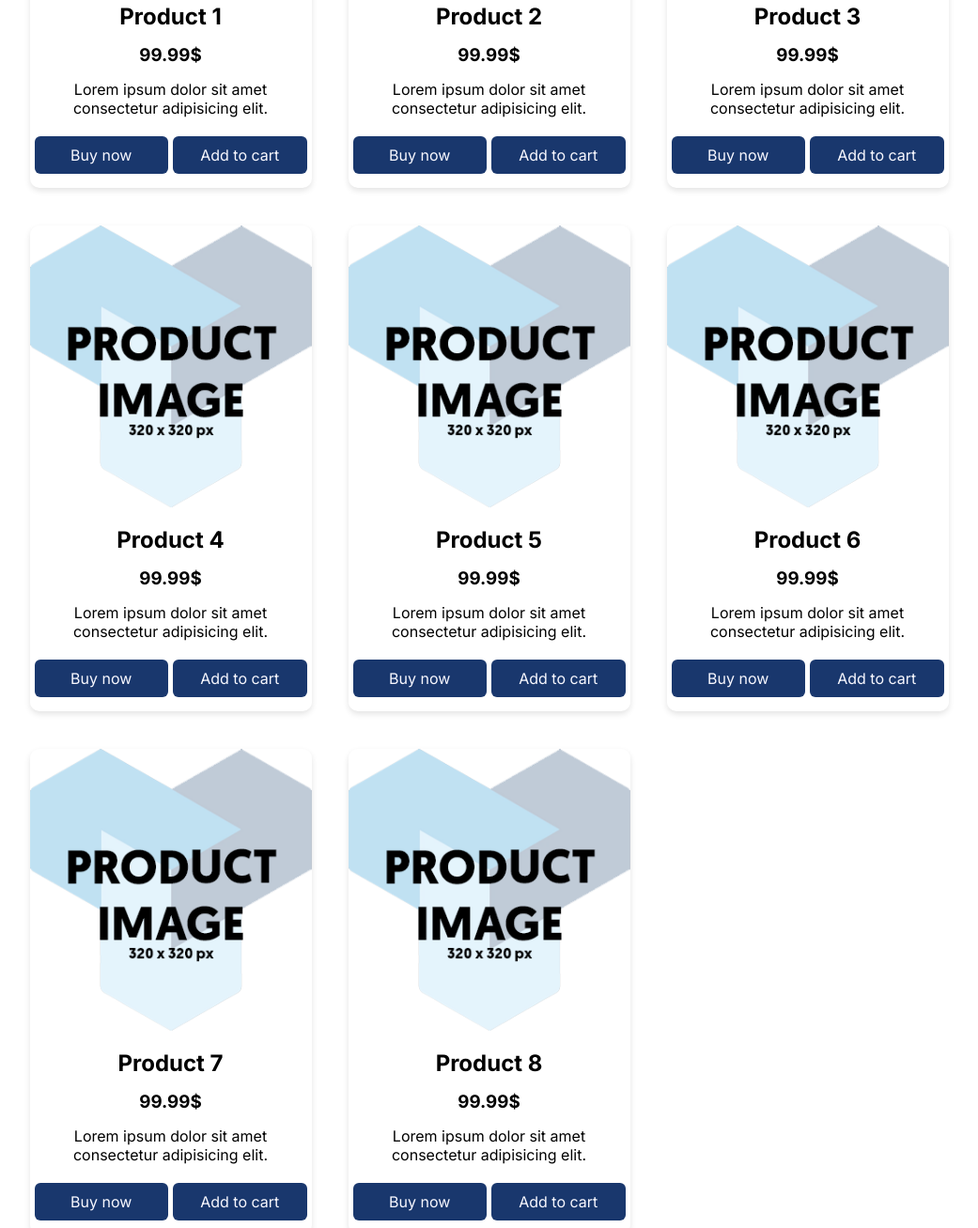
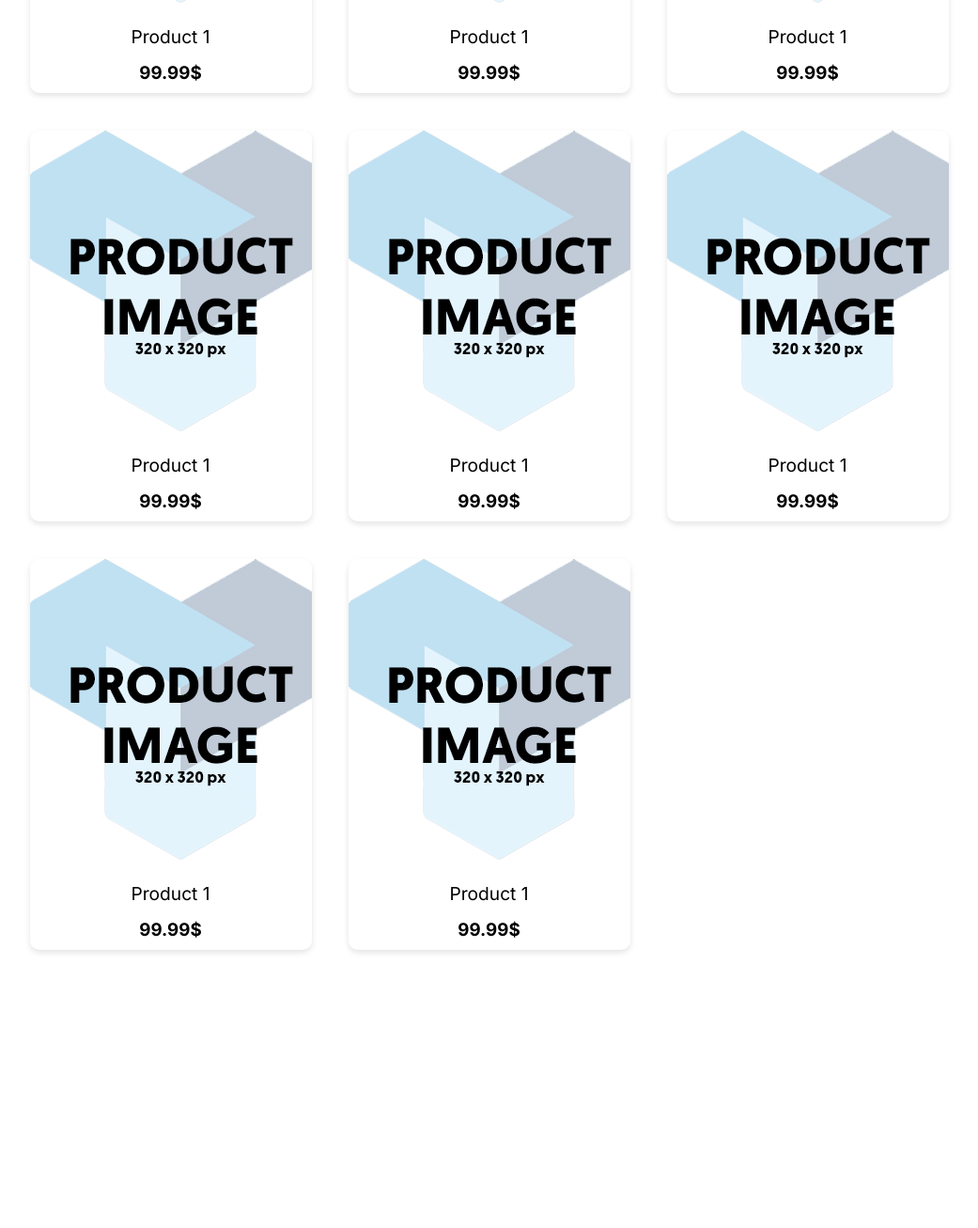
Before and after one commit to sedc-codecademy/sp2023-cp02-dsw-1, a website: page Category layout design/index.html in a window 1280 px wide. Shown: the part 520-1827 px from the top of the page at 94% size, without its empty margins (120-1161 px from the left). After the commit the page ends 1581 px from the top, so only its background shows below. Drawn offline with Linux system fonts and the light colour scheme.

Commit message:
Design change for category page layout

```diff
--- a/Category layout design/index.html
+++ b/Category layout design/index.html
@@ -160,98 +160,75 @@
 		<h1 class="category-h1">Category name</h1>
 		<div class="card-section">
 		<div class="product-card">
+      <div class="product-card-header">
         <img src="../images/product_image.png"></img>
+      </div>
 			<div class="product-card-details">
-				<h2>Product 1</h2>
+				<p>Product 1</h>
 				<h3>99.99$</h3>
-				<p>Lorem ipsum dolor sit amet consectetur adipisicing elit.</p>
-				<div class="product-buttons">
-					<button >Buy now</button>
-					<button>Add to cart</button>
-				</div>
 		</div>
 		  </div>
       <div class="product-card">
+        <div class="product-card-header">
           <img src="../images/product_image.png"></img>
+        </div>
         <div class="product-card-details">
-				<h2>Product 2</h2>
+          <p>Product 1</p>
           <h3>99.99$</h3>
-				<p>Lorem ipsum dolor sit amet consectetur adipisicing elit.</p>
-				<div class="product-buttons">
-					<button >Buy now</button>
-					<button>Add to cart</button>
-				</div>
       </div>
         </div>
         <div class="product-card">
+          <div class="product-card-header">
             <img src="../images/product_image.png"></img>
+          </div>
           <div class="product-card-details">
-				<h2>Product 3</h2>
+            <p>Product 1</p>
             <h3>99.99$</h3>
-				<p>Lorem ipsum dolor sit amet consectetur adipisicing elit.</p>
-				<div class="product-buttons">
-					<button >Buy now</button>
-					<button>Add to cart</button>
-				</div>
         </div>
           </div>
           <div class="product-card">
+            <div class="product-card-header">
               <img src="../images/product_image.png"></img>
+            </div>
             <div class="product-card-details">
-				<h2>Product 4</h2>
+              <p>Product 1</p>
               <h3>99.99$</h3>
-				<p>Lorem ipsum dolor sit amet consectetur adipisicing elit.</p>
-				<div class="product-buttons">
-					<button >Buy now</button>
-					<button>Add to cart</button>
-				</div>
           </div>
             </div>
             <div class="product-card">
+              <div class="product-card-header">
                 <img src="../images/product_image.png"></img>
+              </div>
               <div class="product-card-details">
-				<h2>Product 5</h2>
+                <p>Product 1</p>
                 <h3>99.99$</h3>
-				<p>Lorem ipsum dolor sit amet consectetur adipisicing elit.</p>
-				<div class="product-buttons">
-					<button >Buy now</button>
-					<button>Add to cart</button>
-				</div>
             </div>
               </div>
               <div class="product-card">
+                <div class="product-card-header">
                   <img src="../images/product_image.png"></img>
+                </div>
                 <div class="product-card-details">
-				<h2>Product 6</h2>
+                  <p>Product 1</p>
                   <h3>99.99$</h3>
-				<p>Lorem ipsum dolor sit amet consectetur adipisicing elit.</p>
-				<div class="product-buttons">
-					<button >Buy now</button>
-					<button>Add to cart</button>
-				</div>
               </div>
                 </div>
                 <div class="product-card">
+                  <div class="product-card-header">
                     <img src="../images/product_image.png"></img>
+                  </div>
                   <div class="product-card-details">
-				<h2>Product 7</h2>
+                    <p>Product 1</p>
                     <h3>99.99$</h3>
-				<p>Lorem ipsum dolor sit amet consectetur adipisicing elit.</p>
-				<div class="product-buttons">
-					<button >Buy now</button>
-					<button>Add to cart</button>
-				</div>
                 </div>
                   </div>
                   <div class="product-card">
+                    <div class="product-card-header">
                       <img src="../images/product_image.png"></img>
+                    </div>
                     <div class="product-card-details">
-				<h2>Product 8</h2>
+                      <p>Product 1</p>
                       <h3>99.99$</h3>
-				<p>Lorem ipsum dolor sit amet consectetur adipisicing elit.</p>
-				<div class="product-buttons">
-					<button >Buy now</button>
-					<button>Add to cart</button>
                   </div>
                     </div>
 		  </div>
--- a/Category layout design/style.css
+++ b/Category layout design/style.css
@@ -193,27 +193,18 @@ nav {
   gap: 15px;
 }
 
-.product-buttons {
-  display: flex;
-  justify-content: center;
-  margin: 5px;
-  gap: 5px;
+.product-card-details > p {
+  font-size: 1.2em;
 }
 
-.product-buttons > button {
-  background-color: var(--button-color);
-  color: var(--site-background);
-  font-size: 1em;
-  font-family: Inter;
-  border: 0;
-  border-radius: 6px;
-  width: 100%;
-  padding: 10px;
-  transition: 0.1s;
+.product-card-header {
+  min-width: 320px;
+  min-height: 320px;
 }
 
-.product-buttons > button:hover {
-  background-color: var(--header-color);
-  color: black;
-  transition: 0.1s;
+.product-card-header > img {
+  max-width: 320px;
+  max-height: 320px;
+  overflow: hidden;
+  width: 100%;
 }
```
Lines whose indentation alone changed are shown as unchanged.
